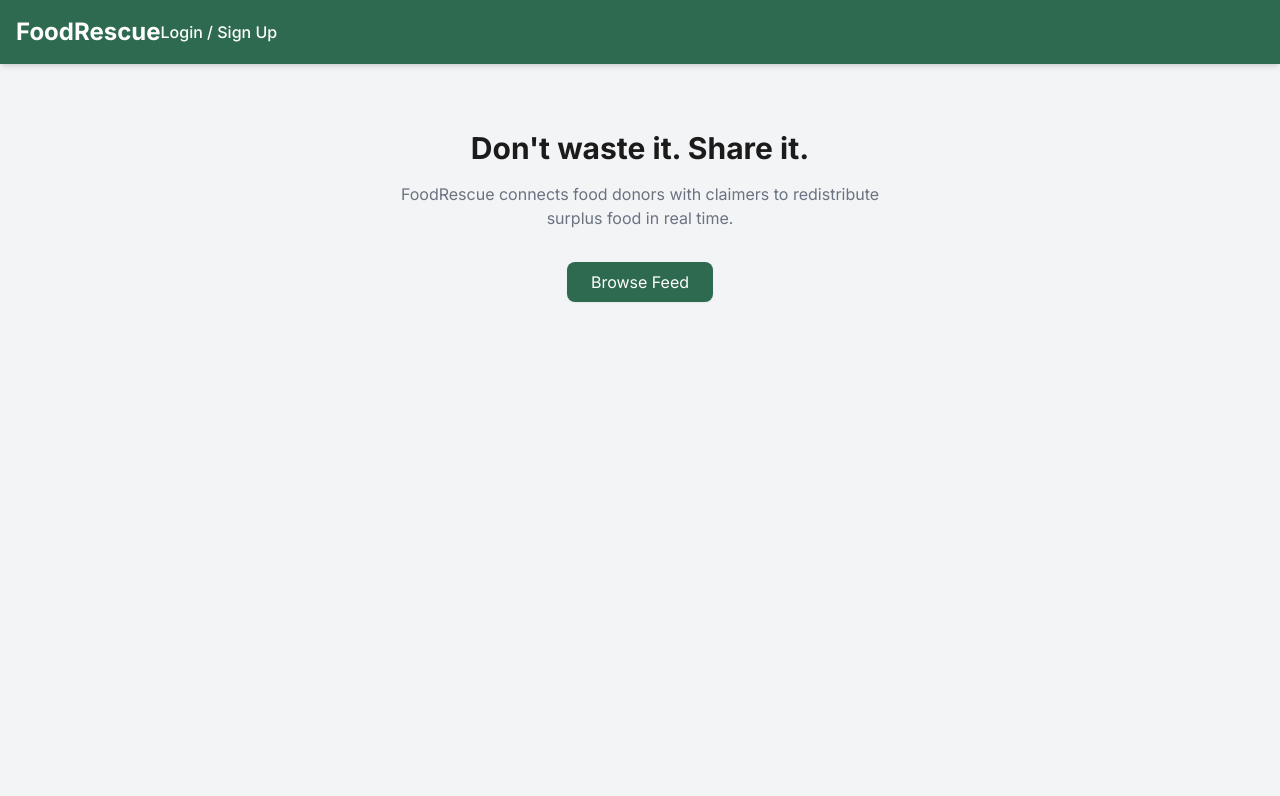
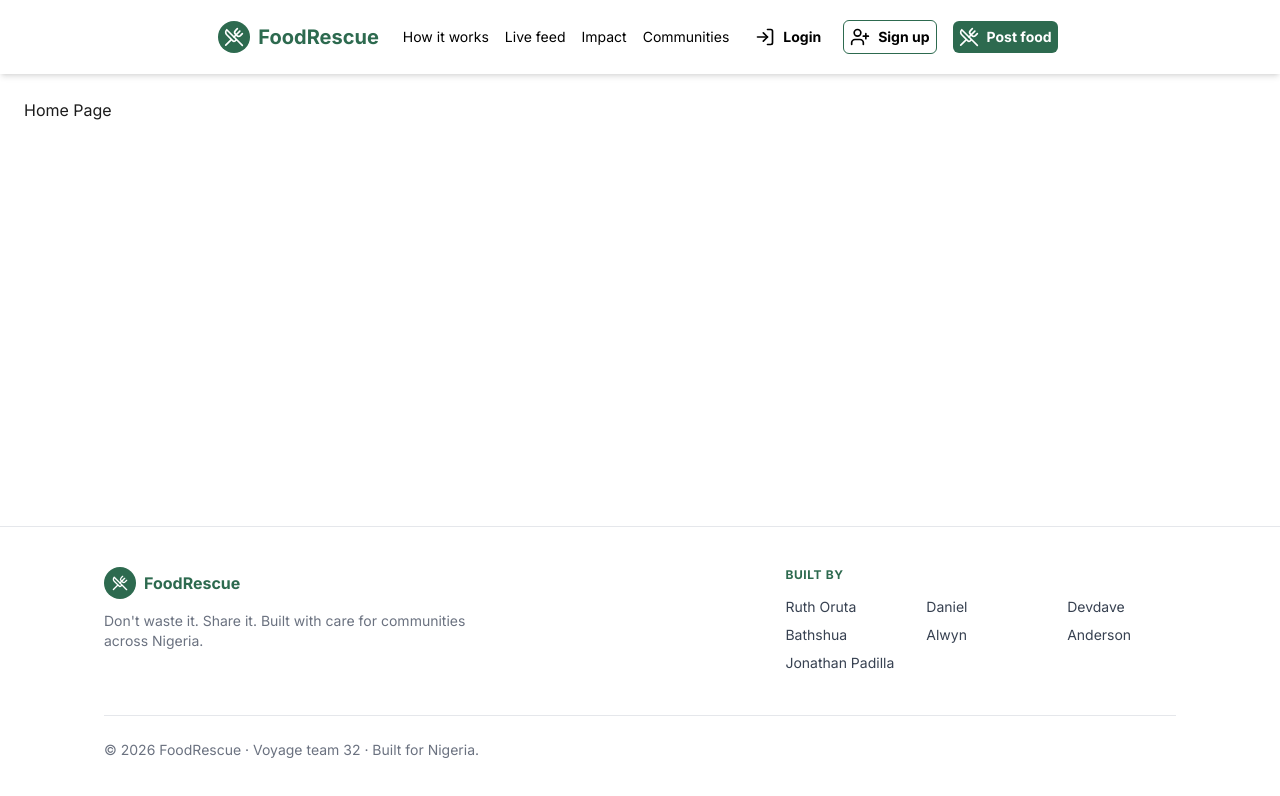
Before and after one commit to chingu-voyages/V61-tier3-team-32, a React (Vite) app in the folder client/: page / in a window 1280 px wide. Shown: the top 796 px of the page. Built offline with nearby package versions, Linux system fonts and the light colour scheme.

Commit message:
Add Header and Footer Components

```diff
--- a/client/src/App.jsx
+++ b/client/src/App.jsx
@@ -1,33 +1,22 @@
 import { BrowserRouter as Router, Routes, Route } from 'react-router-dom'
-
+import { UtensilsCrossed, LogIn,UserPlus } from 'lucide-react'
+import Header from './components/Header'
+import Footer from './components/Footer'
 function App() {
   return (
     <Router>
-      <div className="min-h-screen bg-light-gray text-dark">
-        <header className="bg-primary text-white p-4 shadow-md flex  items-center">
+      <div className='min-h-screen text-dark flex bg-white flex-col'>
 
-          <h1 className="text-2xl font-bold">FoodRescue</h1>
-          <nav>
-            <span className="cursor-pointer font-medium hover:text-primary-light">Login / Sign Up</span>
-          </nav>
-        </header>
 
-        <main className="p-6">
+      <Header />
+        <main className="p-6 flex-1">
           <Routes>
-            <Route path="/" element={
-              <div className="flex flex-col items-center justify-center h-64">
-                <h2 className="text-3xl font-bold mb-4">Don't waste it. Share it.</h2>
-                <p className="text-mid-gray max-w-lg text-center mb-8">
-                  FoodRescue connects food donors with claimers to redistribute surplus food in real time.
-                </p>
-                <button className="bg-primary hover:bg-accent text-white px-6 py-2 rounded-lg shadow-sm transition">
-                  Browse Feed
-                </button>
-              </div>
-            } />
+            <Route path="/" element={<div>Home Page</div>} />
           </Routes>
         </main>
-      </div>
+        <Footer />
+        </div>
+
     </Router>
   )
 }
--- /dev/null
+++ b/client/src/components/Footer.jsx
@@ -0,0 +1,54 @@
+import { UtensilsCrossed } from 'lucide-react'
+
+const Footer = () => {
+  return (
+    <footer className="border-t border-gray-200 bg-white">
+      <div className="mx-auto max-w-6xl px-4 py-10 md:px-10">
+
+        <div className="flex flex-col gap-8 md:flex-row md:items-start md:justify-between">
+
+
+          <div className="max-w-sm">
+            <div className="flex items-center gap-2">
+              <div className="h-8 w-8 rounded-full text-white bg-primary place-items-center grid">
+                <UtensilsCrossed className="w-4 h-4" />
+              </div>
+              <span className="font-semibold text-primary">FoodRescue</span>
+            </div>
+            <p className="mt-3 text-sm text-gray-500">
+              Don't waste it. Share it. Built with care for communities across Nigeria.
+            </p>
+          </div>
+
+          <div>
+            <p className="text-xs font-semibold uppercase tracking-wider text-primary">
+              Built by
+            </p>
+            <ul className="mt-3 grid grid-cols-2 gap-x-8 gap-y-1 text-sm text-gray-700 sm:grid-cols-3">
+              {[
+                "Ruth Oruta",
+                "Daniel",
+                "Devdave",
+                "Bathshua",
+                "Alwyn",
+                "Anderson",
+                "Jonathan Padilla",
+              ].map((name) => (
+                <li key={name} className="py-0.5">{name}</li>
+              ))}
+            </ul>
+          </div>
+
+        </div>
+
+
+        <div className="mt-10 border-t border-gray-200 pt-6 text-sm text-gray-500">
+          © 2026 FoodRescue · Voyage team 32 · Built for Nigeria.
+        </div>
+
+      </div>
+    </footer>
+  )
+}
+
+export default Footer
--- /dev/null
+++ b/client/src/components/Header.jsx
@@ -0,0 +1,43 @@
+import { UtensilsCrossed, LogIn, UserPlus } from 'lucide-react'
+
+const Header = () => {
+  return (
+    <header className="text-black md:p-4 p-3 shadow-md w-full overflow-x-auto scrollbar-hide">
+      <div className="flex justify-center items-center gap-6 whitespace-nowrap min-w-max mx-auto px-4">
+
+        {/* Logo group */}
+        <div className="flex items-center gap-2 flex-shrink-0">
+          <div className="h-8 w-8 rounded-full text-white bg-primary place-items-center grid">
+            <UtensilsCrossed className="w-5 h-5" />
+          </div>
+          <span className="text-primary font-bold text-sm md:text-xl">FoodRescue</span>
+        </div>
+
+        {/* Nav group */}
+        <div className="flex flex-row items-center md:text-md text-sm gap-4 flex-shrink-0">
+          <a href="#how-it-works" className="hover:text-primary hover:font-bold">How it works</a>
+          <a href="#live-feed" className="hover:text-primary hover:font-bold">Live feed</a>
+          <a href="#impact" className="hover:text-primary hover:font-bold">Impact</a>
+          <a href="#communities" className="hover:text-primary hover:font-bold">Communities</a>
+          <div className="flex items-center font-bold p-1 hover:rounded-md md:gap-4 gap-2">
+            <button className="flex items-center font-bold hover:bg-slate-200 p-1 md:p-1.5 hover:rounded-md gap-2">
+              <LogIn className="w-5 h-5" />
+              <span>Login</span>
+            </button>
+            <button className="flex items-center font-bold hover:bg-green-100 p-1 md:p-1.5 rounded-md gap-2 border border-primary">
+              <UserPlus className="w-5 h-5" />
+              <span>Sign up</span>
+            </button>
+            <button className="flex items-center gap-2 rounded-md bg-primary p-1 md:p-1.5 text-white hover:font-bold hover:bg-green-900">
+              <UtensilsCrossed className="w-5 h-5" />
+              <span>Post food</span>
+            </button>
+          </div>
+        </div>
+
+      </div>
+    </header>
+  )
+}
+
+export default Header
--- a/client/src/index.css
+++ b/client/src/index.css
@@ -7,3 +7,6 @@
     @apply antialiased;
   }
 }
+header::-webkit-scrollbar {
+  display: none;
+}
```
